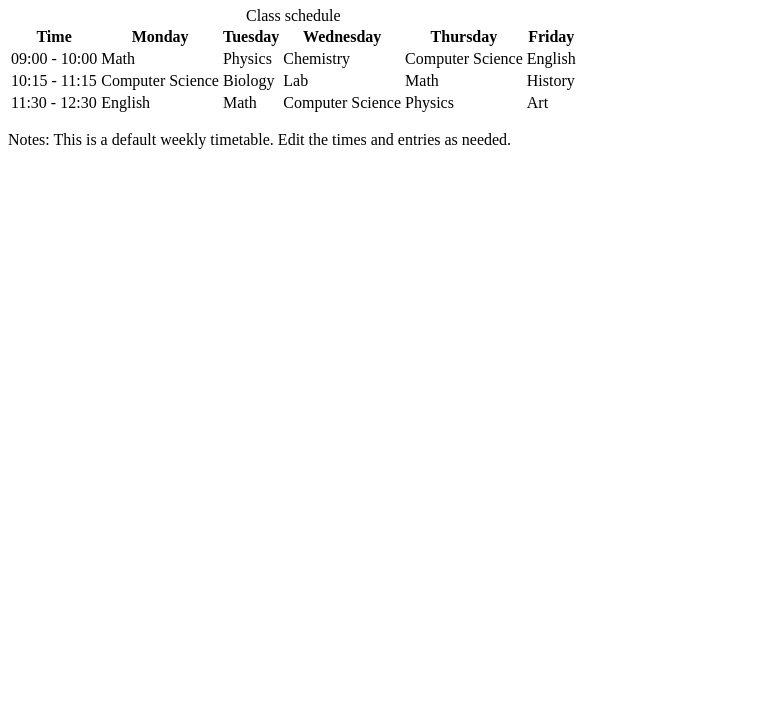
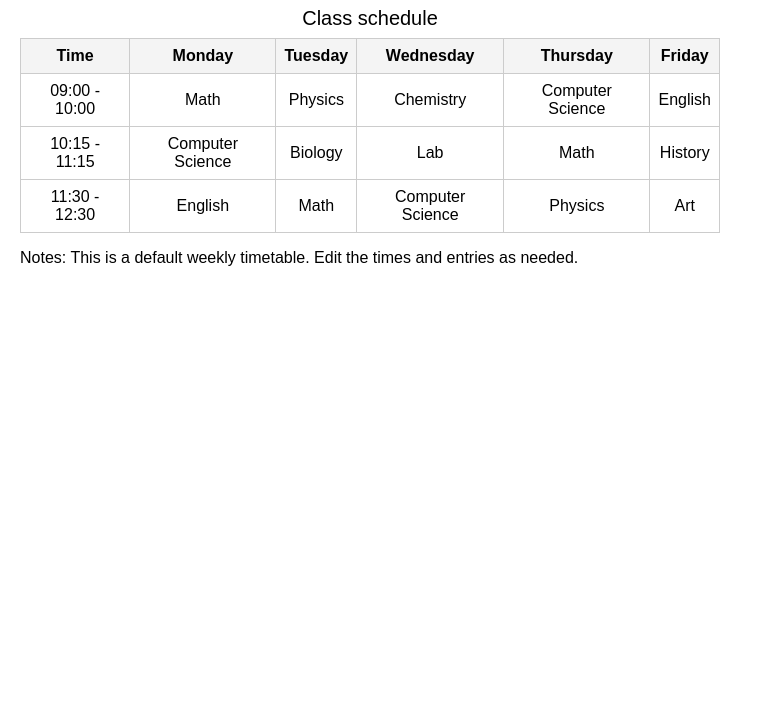
Before and after one commit to Ashut2/Ashutosh_Shukla_066-WT, a plain HTML site: page index.html in a window 1280 px wide. Shown: the part 73-800 px from the top of the page, without its empty margins (0-775 px from the left). Drawn offline with Linux system fonts and the light colour scheme.

Commit message:
Revert "resolved revert conflict"
This reverts commit 2005c0ec0423140364d846841362fba3adcbd728.

```diff
--- a/index.html
+++ b/index.html
@@ -2,7 +2,14 @@
 <html lang="en">
 <head>
   <meta charset="utf-8">
-  <title>Basic Information</title>
+  <title>Weekly Timetable</title>
+  <style>
+    body { font-family: Arial, sans-serif; margin: 20px; }
+    table { border-collapse: collapse; width: 100%; max-width: 700px; }
+    th, td { border: 1px solid #ccc; padding: 8px; text-align: center; }
+    th { background: #f4f4f4; }
+    caption { font-size: 1.25em; margin-bottom: 8px; }
+  </style>
 </head>
 <body>
   <h1>Weekly Timetable</h1>
```
